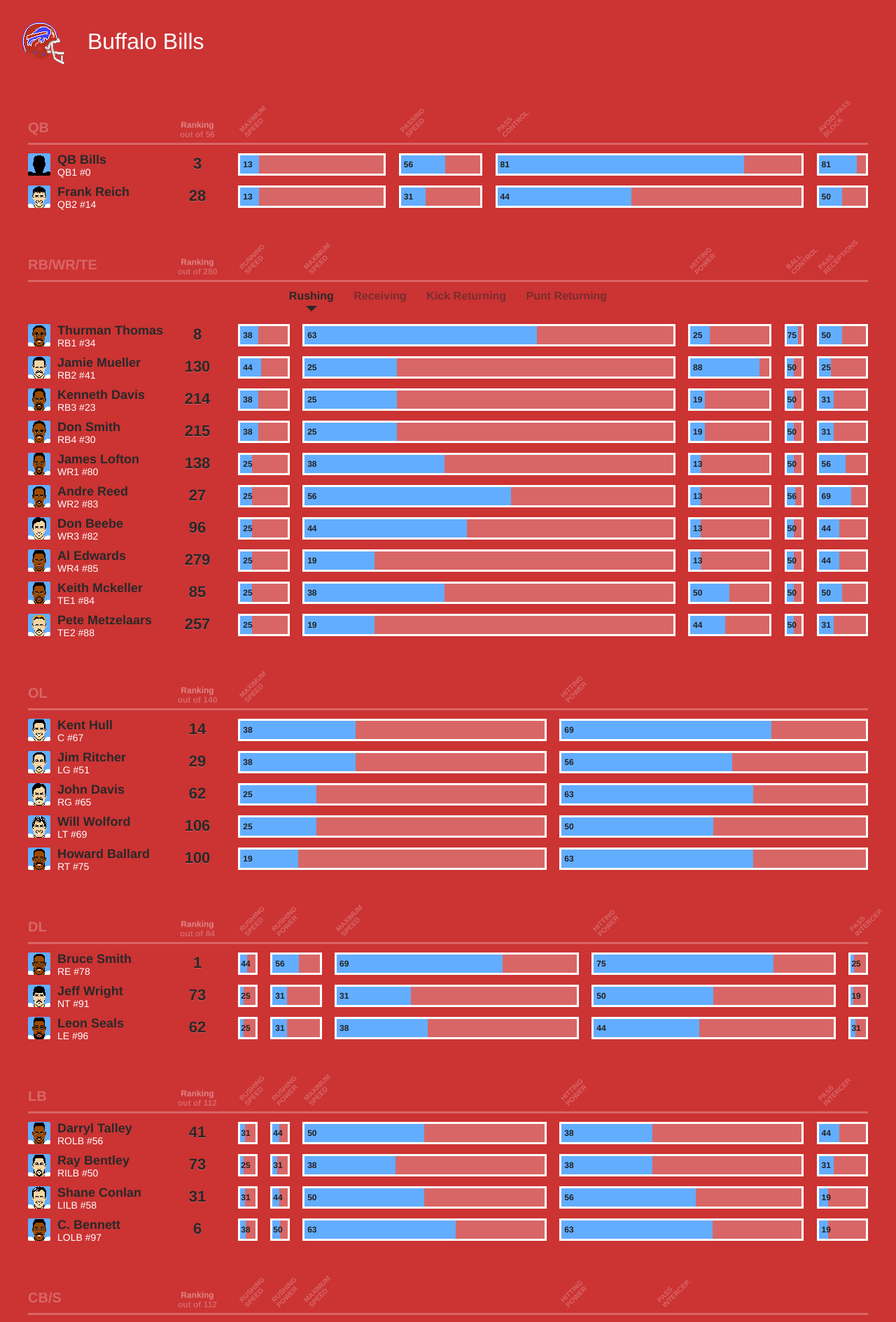
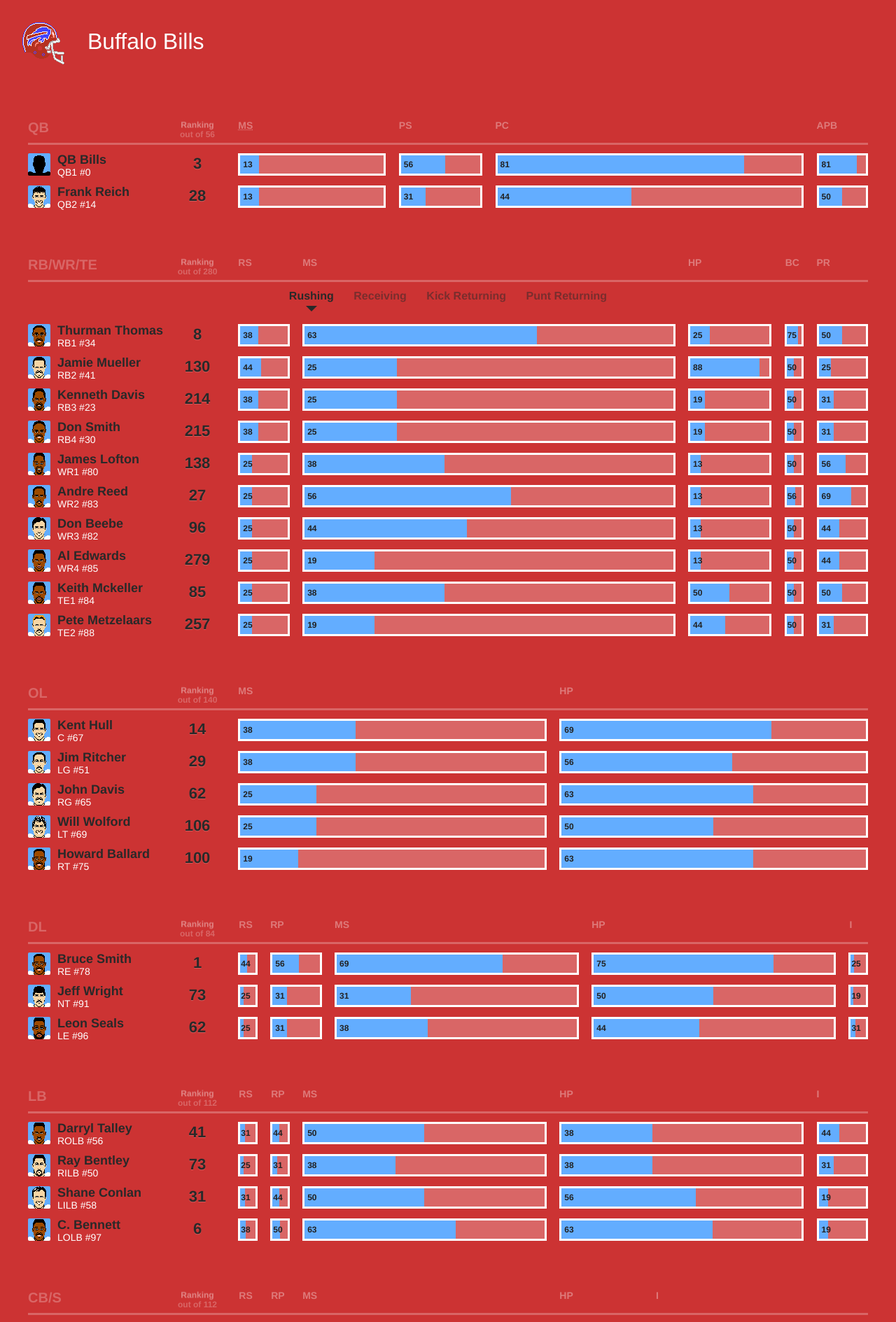
Before and after one commit to ubuwaits/tecmogeek, a Jekyll site: the page built from teams/bills.html, in a window 1280 px wide. Shown: the top 1889 px of the page at 70% size. Built offline with Jekyll 4.4.1, drawn with Linux system fonts in a browser that asks for light colours; nearby versions of some CDN libraries.

Commit message:
Remove old files. Use abbr for player abilities.

```diff
--- a/stylesheets/application.css
+++ b/stylesheets/application.css
@@ -163,22 +163,9 @@
     .players .labels .player-abilities > li {
       background-color: transparent;
       border: 0;
-      color: rgba(255, 255, 255, 0.25);
-      position: relative; }
-      .players .labels .player-abilities > li span {
-        display: inline-block;
-        font-size: 10px;
-        font-weight: bold;
-        left: -2px;
-        position: absolute;
-        top: -14px;
-        text-transform: uppercase;
-        -webkit-transform: rotate(-45deg);
-        -moz-transform: rotate(-45deg);
-        -ms-transform: rotate(-45deg);
-        -o-transform: rotate(-45deg);
-        transform: rotate(-45deg);
-        width: 65px; }
+      color: rgba(255, 255, 255, 0.35);
+      font-size: 14px;
+      padding: 0; }
 
 .skill-toggles {
   /*background: rgba(#fff, 0.125);*/
--- a/teams/bills.html
+++ b/teams/bills.html
@@ -22,10 +22,10 @@
       </section>
 
       <ul class="player-abilities">
-        <li class="maximum-speed"><span>Maximum<br> Speed</span></li>
-        <li class="passing-speed"><span>Passing<br> Speed</span></li>
-        <li class="pass-control"><span>Pass<br> Control</span></li>
-        <li class="avoid-pass-block"><span>Avoid Pass Block</span></li>
+        <li class="maximum-speed"><abbr title="Maximum Speed">MS<abbr></li>
+        <li class="passing-speed">PS</li>
+        <li class="pass-control">PC</li>
+        <li class="avoid-pass-block">APB</li>
       </ul>
     </li>
 
@@ -85,11 +85,11 @@
       </section>
 
       <ul class="player-abilities">
-        <li class="running-speed"><span>Running<br> Speed<span></li>
-        <li class="maximum-speed"><span>Maximum<br> Speed</span></li>
-        <li class="hitting-power"><span>Hitting<br> Power</span></li>
-        <li class="ball-control"><span>Ball<br> Control</span></li>
-        <li class="receptions"><span>Pass<br> Receptions</span></li>
+        <li class="running-speed">RS</li>
+        <li class="maximum-speed">MS</li>
+        <li class="hitting-power">HP</li>
+        <li class="ball-control">BC</li>
+        <li class="receptions">PR</li>
       </ul>
     </li>
 
@@ -369,8 +369,8 @@
       </section>
 
       <ul class="player-abilities">
-        <li class="maximum-speed"><span>Maximum<br> Speed</span></li>
-        <li class="hitting-power"><span>Hitting<br> Power</span></li>
+        <li class="maximum-speed">MS</li>
+        <li class="hitting-power">HP</li>
       </ul>
     </li>
 
@@ -476,11 +476,11 @@
       </section>
 
       <ul class="player-abilities">
-        <li class="rushing-speed"><span>Rushing<br> Speed</span></li>
-        <li class="rushing-power"><span>Rushing<br> Power</span></li>
-        <li class="maximum-speed"><span>Maximum<br> Speed</span></li>
-        <li class="hitting-power"><span>Hitting<br> Power</span></li>
-        <li class="interceptions"><span>Pass<br>Intercep.</span></li>
+        <li class="rushing-speed">RS</li>
+        <li class="rushing-power">RP</li>
+        <li class="maximum-speed">MS</li>
+        <li class="hitting-power">HP</li>
+        <li class="interceptions">I</li>
       </ul>
     </li>
 
@@ -561,11 +561,11 @@
       </section>
 
       <ul class="player-abilities">
-        <li class="rushing-speed"><span>Rushing<br> Speed</span></li>
-        <li class="rushing-power"><span>Rushing<br> Power</span></li>
-        <li class="maximum-speed"><span>Maximum<br> Speed</span></li>
-        <li class="hitting-power"><span>Hitting<br> Power</span></li>
-        <li class="interceptions"><span>Pass<br>Intercep.</span></li>
+        <li class="rushing-speed">RS</li>
+        <li class="rushing-power">RP</li>
+        <li class="maximum-speed">MS</li>
+        <li class="hitting-power">HP</li>
+        <li class="interceptions">I</li>
       </ul>
     </li>
     <li class="player">
@@ -666,11 +666,11 @@
       </section>
 
       <ul class="player-abilities">
-        <li class="rushing-speed"><span>Rushing<br> Speed</span></li>
-        <li class="rushing-power"><span>Rushing<br> Power</span></li>
-        <li class="maximum-speed"><span>Maximum<br> Speed</span></li>
-        <li class="hitting-power"><span>Hitting<br> Power</span></li>
-        <li class="interceptions"><span>Pass<br>Intercep.</span></li>
+        <li class="rushing-speed">RS</li>
+        <li class="rushing-power">RP</li>
+        <li class="maximum-speed">MS</li>
+        <li class="hitting-power">HP</li>
+        <li class="interceptions">I</li>
       </ul>
     </li>
     <li class="player">
--- a/test.json
+++ /dev/null
@@ -1,5 +0,0 @@
-{
-  "one": "Singular sensation",
-  "two": "Beady little eyes",
-  "three": "Little birds pitch by my doorstep"
-}
```
Also changed, not shown: data.csv (deleted, +0 -52 lines), quarterbacks.html (deleted, +0 -71 lines), quarterbacks.json (deleted, +0 -56 lines), quarterbacks_json.html (deleted, +0 -25 lines), stylesheets/scss/_teams.scss (+3 -14 lines), twitter.html (deleted, +0 -146 lines), images/players/bills.png.
